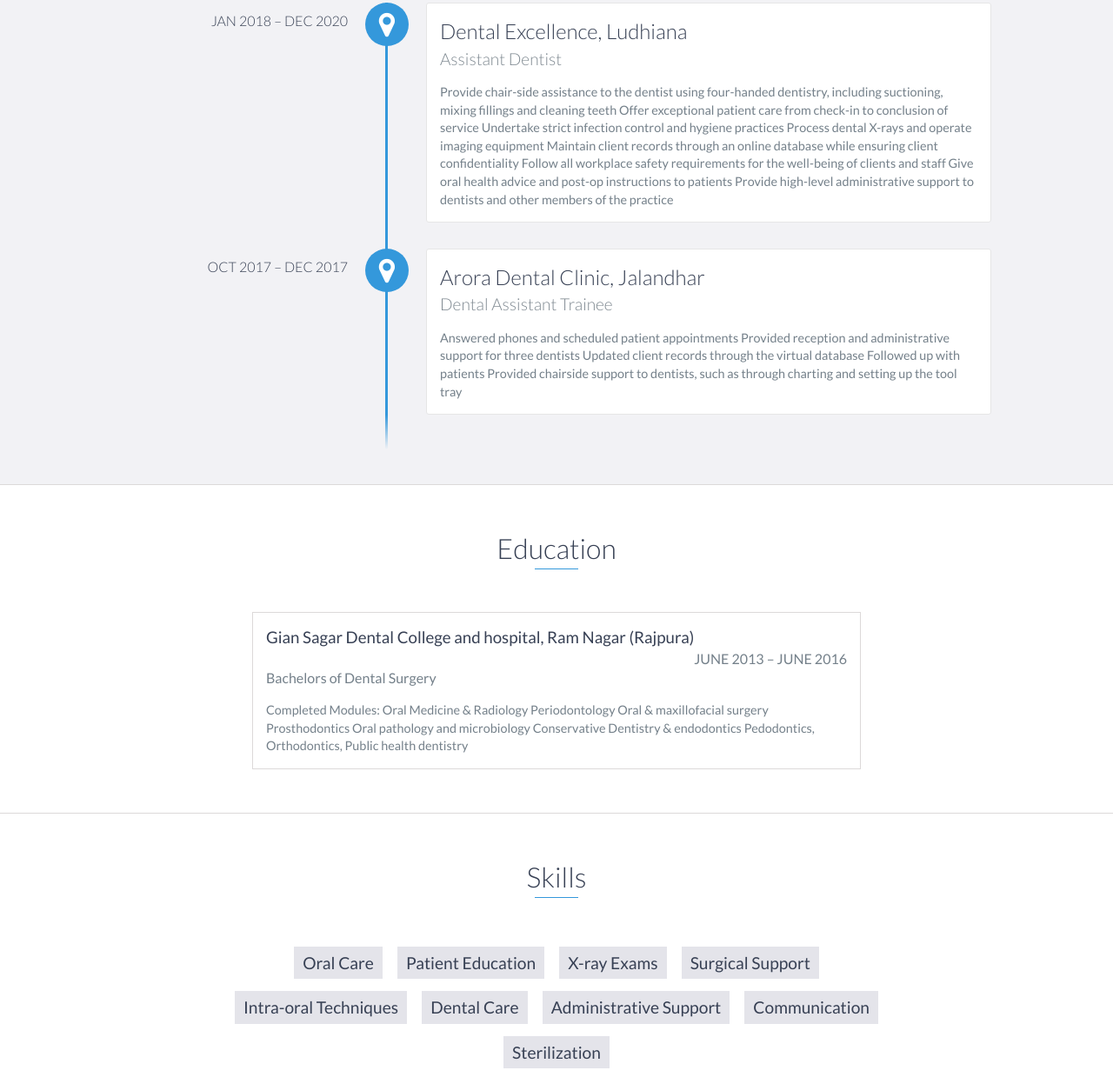
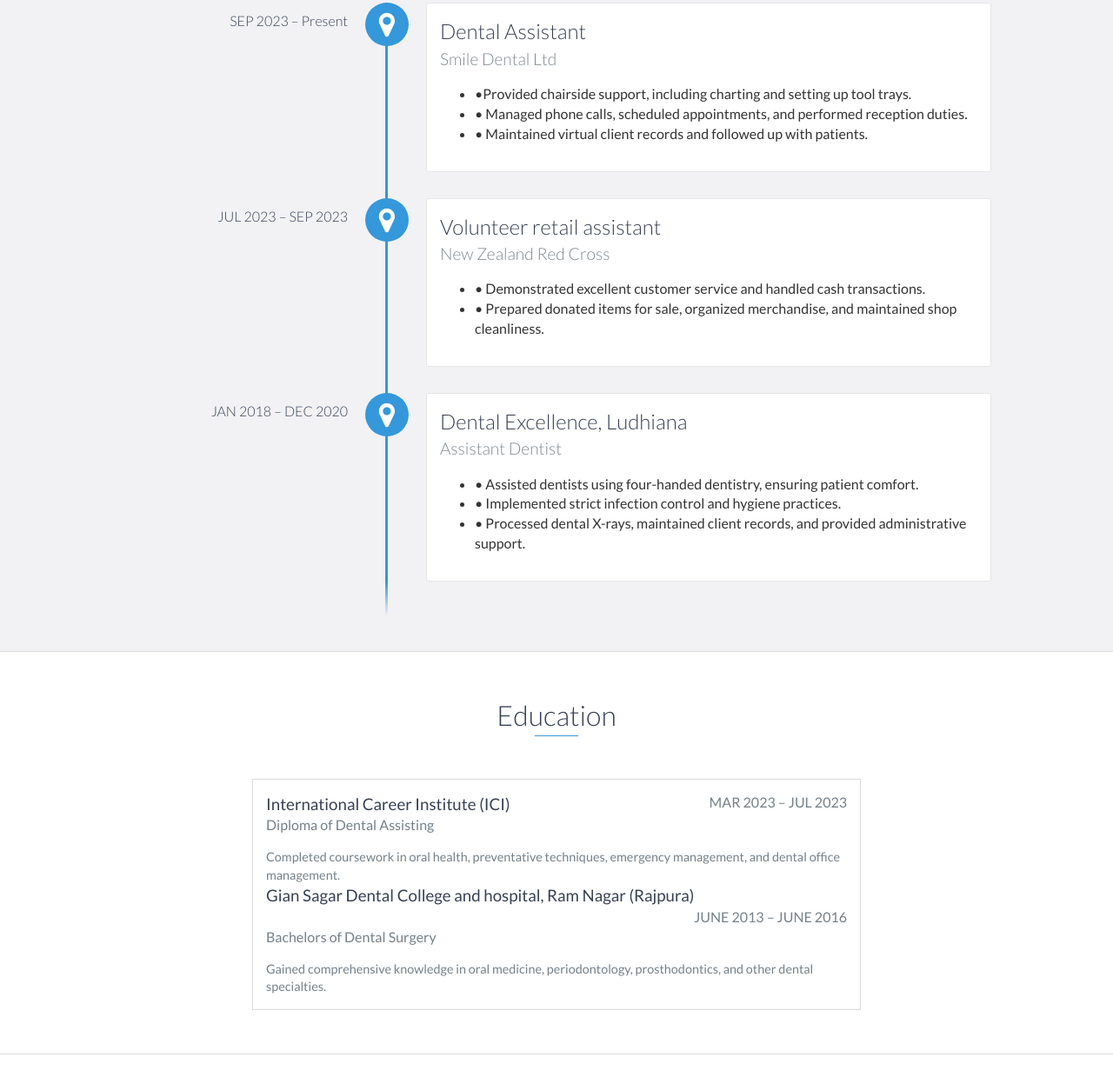
Before and after one commit to vinsonittech/vinsontech, a website: page index.html in a window 1280 px wide. Shown: the part 1179-2418 px from the top of the page at 87% size. Drawn offline with nearby package versions, Linux system fonts and the light colour scheme.

Commit message:
Update index.html

```diff
--- a/index.html
+++ b/index.html
@@ -77,33 +77,36 @@
     <div id="experience" class="background-alt">
         <h2 class="heading">Experience</h2>
         <div id="experience-timeline">
-            <div data-date="JAN 2018 – DEC 2020">
-                <h3>Dental Excellence, Ludhiana</h3>
-                <h4>Assistant Dentist</h4>
-                <p>
-                     Provide chair-side assistance to the dentist using four-handed dentistry, including suctioning, mixing fillings and cleaning teeth
-					 Offer exceptional patient care from check-in to conclusion of service
-					 Undertake strict infection control and hygiene practices
-					 Process dental X-rays and operate imaging equipment
-					 Maintain client records through an online database while ensuring client confidentiality
-					 Follow all workplace safety requirements for the well-being of clients and staff
-					 Give oral health advice and post-op instructions to patients
-					 Provide high-level administrative support to dentists and other members of the practice
+            <div data-date="SEP 2023 – Present">
+                <h3>Dental Assistant</h3>
+                <h4>Smile Dental Ltd</h4>
+                <ul>
+                     <li>•Provided chairside support, including charting and setting up tool trays.</li>
+                     <li>• Managed phone calls, scheduled appointments, and performed reception duties.</li>
+                     <li>• Maintained virtual client records and followed up with patients.</li>
 
-                </p>
+                </ul>
             </div>
 
-            <div data-date="OCT 2017 – DEC 2017">
-                <h3>Arora Dental Clinic, Jalandhar</h3>
-                <h4>Dental Assistant Trainee</h4>
-                <p>
-                      Answered phones and scheduled patient appointments
-					  Provided reception and administrative support for three dentists
-					  Updated client records through the virtual database
-					  Followed up with patients
-					  Provided chairside support to dentists, such as through charting and setting up the tool tray
+            <div data-date="JUL 2023 – SEP 2023">
+                <h3>Volunteer retail assistant</h3>
+                <h4>New Zealand Red Cross</h4>
+                <ul>
+                      <li>• Demonstrated excellent customer service and handled cash transactions.</li>
+                      <li>• Prepared donated items for sale, organized merchandise, and maintained shop cleanliness.</li>
 
-                </p>
+		</ul>
+            </div>
+
+		<div data-date="JAN 2018 – DEC 2020">
+                <h3>Dental Excellence, Ludhiana</h3>
+                <h4>Assistant Dentist </h4>
+                <ul>
+                      <li>• Assisted dentists using four-handed dentistry, ensuring patient comfort.</li>
+                      <li>• Implemented strict infection control and hygiene practices.</li>
+                      <li>• Processed dental X-rays, maintained client records, and provided administrative support.</li>
+
+                </ul>
             </div>
 
         </div>
@@ -113,18 +116,18 @@
     <div id="education">
         <h2 class="heading">Education</h2>
         <div class="education-block">
-            <h3>Gian Sagar Dental College and hospital, Ram Nagar (Rajpura)</h3>
+            <h3>International Career Institute (ICI)</h3>
+            <span class="education-date">MAR 2023 – JUL 2023 </span>
+            <h4>Diploma of Dental Assisting </h4>
+            <p>
+              Completed coursework in oral health, preventative techniques, emergency management, and dental office management.
+            </p>
+
+		<h3>Gian Sagar Dental College and hospital, Ram Nagar (Rajpura)</h3>
             <span class="education-date">JUNE 2013 – JUNE 2016</span>
             <h4>Bachelors of Dental Surgery</h4>
             <p>
-                    Completed Modules:
-		    Oral Medicine & Radiology
-			Periodontology
-			Oral & maxillofacial surgery
-			Prosthodontics
-			Oral pathology and microbiology
-			Conservative Dentistry & endodontics
-			Pedodontics, Orthodontics, Public health dentistry
+               Gained comprehensive knowledge in oral medicine, periodontology, prosthodontics, and other dental specialties.
 
             </p>
         </div>
@@ -139,6 +142,7 @@
             <li>Oral Care</li>
             <li>Patient Education</li>
             <li>X-ray Exams</li>
+	    <li>Exact Software</li>
             <li>Surgical Support</li>
             <li>Intra-oral Techniques</li>
             <li>Dental Care</li>
```
